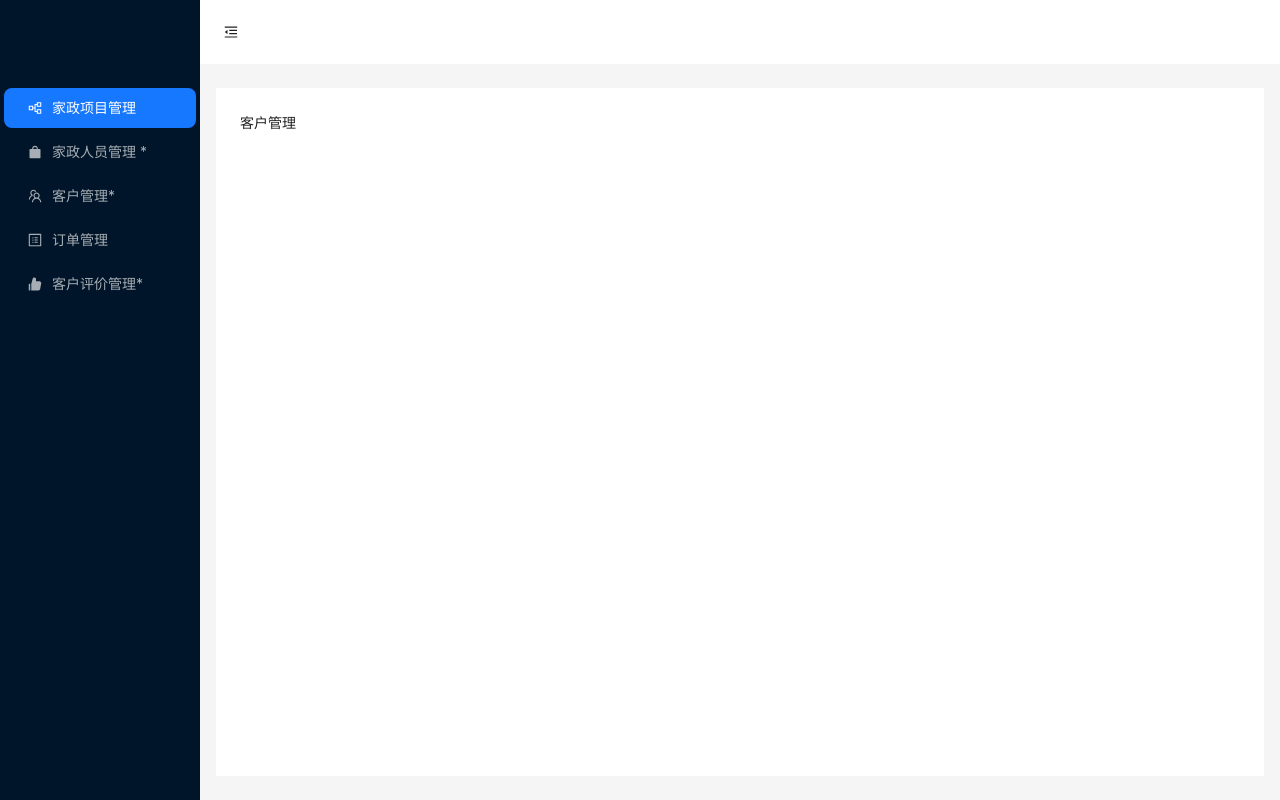
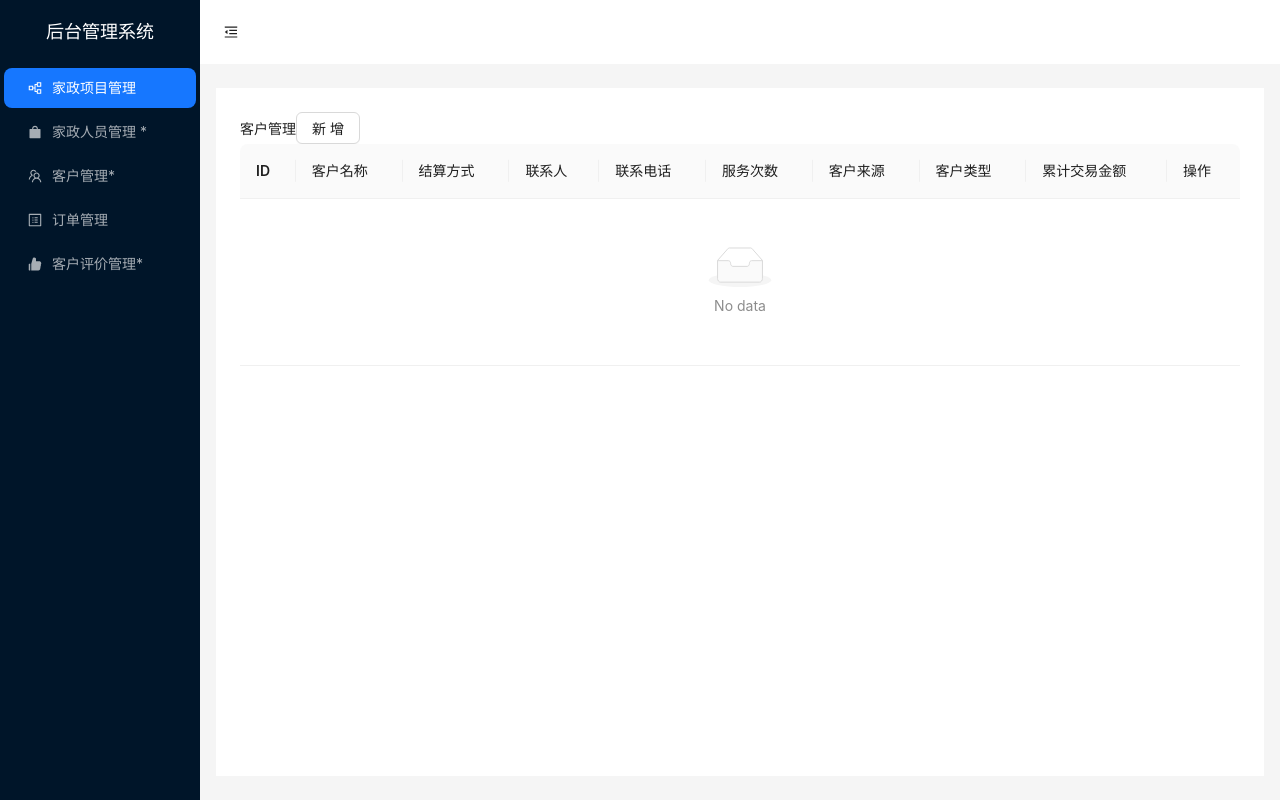
Before and after one commit to seven297/housekeeping-system, a React (Vite) app in the folder react-admin-web/: page /customer in a window 1280 px wide. Built offline with nearby package versions, Linux system fonts and the light colour scheme.

Commit message:
feat: 客户管理表单demo

```diff
--- a/react-admin-web/src/App.css
+++ b/react-admin-web/src/App.css
@@ -10,36 +10,14 @@
 }
 
 .logo {
-	height: 6em;
-	padding: 1.5em;
-	will-change: filter;
-	transition: filter 300ms;
-}
-.logo:hover {
-	filter: drop-shadow(0 0 2em #646cffaa);
-}
-.logo.react:hover {
-	filter: drop-shadow(0 0 2em #61dafbaa);
+	height: 32px;
+  margin: 16px;
+	text-align: center;
+	line-height: 32px;
+	font-size: 18px;
+	color: #fff;
 }
 
-@keyframes logo-spin {
-	from {
-		transform: rotate(0deg);
-	}
-	to {
-		transform: rotate(360deg);
-	}
-}
-
-@media (prefers-reduced-motion: no-preference) {
-	a:nth-of-type(2) .logo {
-		animation: logo-spin infinite 20s linear;
-	}
-}
-
-.card {
-	padding: 2em;
-}
 
 .read-the-docs {
 	color: #888;
--- a/react-admin-web/src/App.tsx
+++ b/react-admin-web/src/App.tsx
@@ -15,7 +15,7 @@ function App() {
 	return (
 		<Layout className="App">
 			<Sider trigger={null} collapsible collapsed={collapsed}>
-				<div className="logo" />
+				<div className="logo">后台管理系统</div>
 				<Navigation />
 			</Sider>
 			<Layout className="site-layout">
--- /dev/null
+++ b/react-admin-web/src/components/form/AppForm.tsx
@@ -0,0 +1,38 @@
+import { Form } from "antd";
+import { useId } from "react";
+import { AppFormProps } from "./Form";
+
+export default function AppForm({
+  form,
+  formConfig,
+  formData = {},
+  formProps = {
+    // labelCol: { span: 8 },
+    // wrapperCol: { span: 16 },
+    // layout: 'inline'
+  },
+  submit
+}: AppFormProps) {
+  const id = useId()
+
+  return (
+    <Form
+      name={`app-form-${id}`}
+      form={form}
+      initialValues={formData}
+      onFinish={submit}
+      {...formProps}
+    >
+      {formConfig.map(formItem => (
+        <Form.Item
+          key={formItem.field}
+          name={formItem.field}
+          rules={formItem.rules}
+          {...formItem}
+        >
+          {formItem.formcomponent}
+        </Form.Item>
+      ))}
+    </Form>
+  )
+}
--- a/react-admin-web/src/views/customer/Customer.tsx
+++ b/react-admin-web/src/views/customer/Customer.tsx
@@ -1,5 +1,51 @@
+import { Button, Space, Table } from "antd";
+import { ColumnsType } from "antd/es/table";
+import { useState } from "react";
+import UpdateCustomer from "./UpdateCustomer";
+
 function Customer() {
-  return (<div>客户管理</div>)
+  /** table */
+  const columns: ColumnsType<Record<string, unknown>> = [
+    { title: 'ID', dataIndex: 'id', key: 'ID' },
+    { title: '客户名称', dataIndex: 'name', key: 'age' },
+    { title: '结算方式', dataIndex: 'accountsMethod', key: 'address' },
+    { title: '联系人', dataIndex: 'contacts', key: 'address' },
+    { title: '联系电话', dataIndex: 'phone', key: 'address' },
+    { title: '服务次数', dataIndex: 'address', key: 'address' },
+    { title: '客户来源', dataIndex: 'customerSource', key: 'address' },
+    { title: '客户类型', dataIndex: 'certificationType', key: 'address' },
+    { title: '累计交易金额', dataIndex: 'address', key: 'address' },
+    {
+      title: '操作',
+      key: 'action',
+      render: (_, record) => (
+        <Space size="middle">
+          <Button size="small">详情</Button>
+          <Button size="small">修改</Button>
+          <Button danger size="small">删除</Button>
+        </Space>
+      ),
+    },
+  ]
+  const data: Record<string, unknown>[] = []
+
+  /** dialog */
+  const [open, setOpen] = useState(false)
+
+  const handleOpen = () => setOpen(true)
+  const handleClose = (res?: unknown) => {
+    setOpen(false)
+  }
+
+  return (
+    <>
+      客户管理
+      <Button onClick={handleOpen}>新增</Button>
+      <UpdateCustomer open={open} onClose={handleClose}/>
+
+      <Table columns={columns} dataSource={data} />
+    </>
+  )
 }
 
 export default Customer
--- /dev/null
+++ b/react-admin-web/src/views/customer/UpdateCustomer.tsx
@@ -0,0 +1,173 @@
+import { Form, Input, InputNumber, Layout, message, Modal, Select, Upload } from "antd";
+import { useEffect, useRef, useState } from "react";
+import AppForm from "../../components/form/AppForm";
+import { FormItemConfig } from "../../components/form/Form";
+
+/**
+ * [简单的表单组件使用]
+ * TODO fix数据联动
+ */
+function UpdateCustomer({ open, onClose }: { open: boolean; onClose: () => void }) {
+  const [messageApi ] = message.useMessage();
+  const [form] = Form.useForm()
+  const [formData, setFormData] = useState<any>()
+
+  // 表单渲染定义
+  const formConfig = useRef<FormItemConfig[]>([
+    {
+      field: 'id',
+      label: 'id',
+      formcomponent: <Input bordered={false} readOnly />,
+      hidden: !formData?.id,
+    },
+    {
+      field: 'name',
+      label: '客户姓名',
+      formcomponent: <Input  />,
+      rules: [{ required: true, message: '请输入客户名称' }],
+    },
+    {
+      field: 'certificationType',
+      label: '认证类型',
+      formcomponent: <Select
+        defaultActiveFirstOption
+        style={{ width: 100 }}
+        onChange={(value: string) => console.log(`认证类型：${value}`)}
+        options={[
+          { value: 'personal', label: '个人' },
+          { value: 'business', label: '企业' },
+        ]}
+      />,
+      rules: [{ required: true, message: '请选择认证类型' }],
+    },
+    {
+      field: 'contacts',
+      label: '联系人',
+      formcomponent: <Input  />
+    },
+    {
+      field: 'phone',
+      label: '联系电话',
+      formcomponent: <InputNumber />,
+      rules: [
+        { required: true, message: '请输入联系电话' },
+        {
+
+          pattern: new RegExp(/^(13[0-9]|14[01456879]|15[0-35-9]|16[2567]|17[0-8]|18[0-9]|19[0-35-9])\d{8}$/),
+          message: '请输入手机号正确格式'
+        }
+      ],
+    },
+    {
+      field: 'accountsMethod',
+      label: '结算方式',
+      formcomponent: <Select
+        defaultActiveFirstOption
+        style={{ width: 100 }}
+        onChange={(value: string) => console.log(`结算方式：${value}`)}
+        options={[
+          { value: 'personal', label: '即时结算' },
+          { value: 'business', label: '按月结算' },
+        ]}
+      />,
+      rules: [{ required: true, message: '请选择结算方式' }],
+    },
+    {
+      field: 'customerSource',
+      label: '客户来源',
+      formcomponent: <Select
+        defaultActiveFirstOption
+        style={{ width: 100 }}
+        onChange={(value: string) => console.log(`客户来源：${value}`)}
+        options={[
+          { value: 'offline', label: '线下咨询' },
+          { value: 'nonparty', label: '第三方平台' },
+          { value: 'introduce', label: '老顾客介绍' },
+        ]}
+      />,
+      rules: [{ required: true, message: '请选择客户来源' }],
+    },
+    {
+      field: 'address',
+      label: '客户地址',
+      formcomponent: <Input  />,
+      rules: [{ required: true, message: '请输入客户地址' }],
+    },
+    {
+      field: 'certificateNo',
+      label: formData?.certificationType === 'personal' ? '身份证号' : '营业执照号',
+      formcomponent: <Input  />,
+      rules: [{
+        validator: (_, val: string, ) => {
+          if (formData?.certificationType === 'personal') {
+            if (/(^\d{15}$)|(^\d{18}$)|(^\d{17}(\d|X|x)$)/.test(val)) {
+              return Promise.resolve()
+            }
+            return Promise.reject(new Error('请输入正确的身份证号'))
+          }
+          return Promise.resolve()
+        },
+        // message: '请输入正确的身份证号'
+      }],
+    },
+    {
+      field: 'certificatePhoto',
+      label: formData?.certificationType === 'personal' ? '身份证照片' : '营业执照照片',
+      formcomponent: <Upload
+        name="avatar"
+        listType="picture-card"
+        className="avatar-uploader"
+        showUploadList={false}
+        action="https://www.mocky.io/v2/5cc8019d300000980a055e76"
+      >
+        {formData?.certificatePhoto ? <img src={formData?.certificatePhoto} alt="avatar" style={{ width: '100%' }} /> : <div style={{ marginTop: 8 }}>Upload</div>}
+      </Upload>
+    },
+  ])
+
+  // 编辑/详情初始赋值
+  useEffect(() => {
+    // const result = await axios.post('/list/order', values)
+    // setFormData(result.data)
+  })
+
+  // 提交表单
+  const submit = () => {
+    // const result = await axios.post('/add/customer', values)
+    console.log(formData)
+    messageApi.success('提交成功')
+    // if (result) {
+    //   onClose()
+    // }
+  };
+
+  return (
+    <Modal
+      title="修改客户资料"
+      open={open}
+      onOk={() => form.submit()}
+      // confirmLoading={confirmLoading}
+      onCancel={onClose}
+      okText="确认"
+      cancelText="取消"
+      width="60%"
+      maskClosable={false}
+      style={{height: "60%"}}
+    >
+      <Layout style={{ width: "100%", height: "100%"}}>
+        <AppForm
+          form={form}
+          formConfig={formConfig.current}
+          formData={formData}
+          submit={submit}
+          formProps={{
+            labelAlign: 'left',
+            onValuesChange: (changedVal, allVal) => setFormData(allVal)
+          }}
+        />
+      </Layout>
+    </Modal>
+  )
+}
+
+export default UpdateCustomer
```
Also changed, not shown: react-admin-web/src/components/form/Form.d.ts (added, +20 -0 lines).
